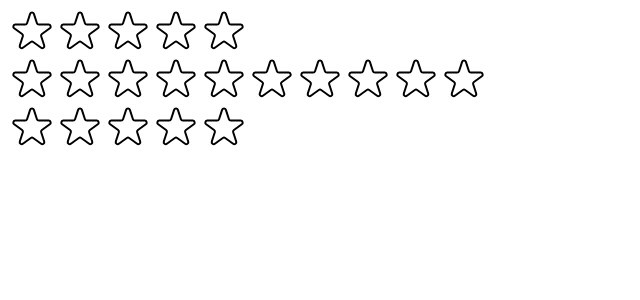
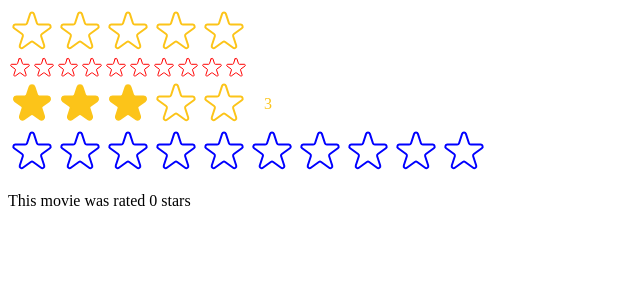
Before and after one commit to SaheliRoy11/myMovieList-react, a React (Create React App) app: page / in a window 1280 px wide. Shown: the top 300 px of the page, without its empty margins (0-640 px from the left). Built offline with nearby package versions, Linux system fonts and the light colour scheme.

Commit message:
Improving reusability of the component with props

```diff
--- a/src/StarRating.js
+++ b/src/StarRating.js
@@ -11,51 +11,74 @@
   display: "flex",
 };
 
-const textStyle = {
-  lineHeight: "1",
-  margin: "0",
-};
+export default function StarRating({
+  maxRating = 5,
 
-export default function StarRating({ maxRating = 5 }) {
-  const [rating, setRating] = useState(0);
+  color = "#fcc419", //define the colour of stars and text
+
+  size = 48, //define the size of stars and text
+
+  className = "", //define specific styles through a class
+
+  messages = [], // an array of messages containing messages which can be displayed instead of rating numbers.Use this prop only if there are elements in the array, also the number of elements should be correct.Example, if we allow a rating between 1 and 5, and there are 3 messages it does not make sense
+
+  defaultRating = 0, // if we want the rating to start off with some default value, if this prop is no provided it starts off normally with 0 rating
+
+  onSetRating//through this function we can give access to rating state.
+}) {
+
+  const [rating, setRating] = useState(defaultRating);
 
   //when the stars are being hovered, it stores the value of the nth star because we need to display a temporary rating and also change the number of full and empty stars,when hovering over any star.
   // Initially, when the page loads there is no tempRating, now suppose we hover over the 3rd star, immediately it should show a rating of 3, next if move to the 5th star, it should show a rating of 5.This value is stored by tempRating state.
   // Or, if we have clicked on the 6th star and give a 6 rating to the movie, but now we decide to rate it 8, we can hover over the 8th star and hence tempRating will show 8, next if we decide to click on 8th star the rating is updated to 8, otherwise if we don't click on any star and don't hover the rating is back to 6.
   const [tempRating, setTempRating] = useState(0);
 
-
   function handleRating(rating) {
     setRating(rating);
+    onSetRating(rating);
   }
 
+  const textStyle = {
+    lineHeight: "1",
+    margin: "0",
+    color: color,
+    size: `${size / 1.5} px`,
+  };
+
   return (
-    <div style={containerStyle}>
+    <div style={containerStyle} className={className}>
       <div style={starContainerStyle}>
         {Array.from({ length: maxRating }, (_, i) => (
           <Star
             key={i}
             //if the stars are hovered, tempRating has some value and hence there should be full stars till the nth star that is being hovered on and the rest should be empty stars.Otherwise if there is no tempRating truthy value it means the stars are not being hovered,that is either there is no rating or some rating is already given.
-            full={tempRating ? tempRating >= i + 1: rating >= i + 1}
+            full={tempRating ? tempRating >= i + 1 : rating >= i + 1}
             onRate={() => handleRating(i + 1)}
             onHoverIn={() => setTempRating(i + 1)}
             onHoverOut={() => setTempRating(0)}
+            color={color}
+            size={size}
           />
         ))}
       </div>
-      <p style={textStyle}>{tempRating || rating || ""}</p>
+      <p style={textStyle}>
+        {messages.length === maxRating
+          ? messages[tempRating ? tempRating - 1 : rating - 1]
+          : tempRating || rating || ""}
+      </p>
     </div>
   );
 }
 
-const starStyle = {
-  height: "48px",
-  width: "48px",
-  display: "block",
-  cursor: "pointer",
-};
+function Star({ onRate, full, onHoverIn, onHoverOut, color, size }) {
+  const starStyle = {
+    height: `${size}px`,
+    width: `${size}px`,
+    display: "block",
+    cursor: "pointer",
+  };
 
-function Star({ onRate, full, onHoverIn, onHoverOut }) {
   return (
     <span
       role="button"
@@ -68,8 +91,8 @@
         <svg
           xmlns="http://www.w3.org/2000/svg"
           viewBox="0 0 20 20"
-          fill="#000"
-          stroke="#000"
+          fill={color}
+          stroke={color}
         >
           <path d="M9.049 2.927c.3-.921 1.603-.921 1.902 0l1.07 3.292a1 1 0 00.95.69h3.462c.969 0 1.371 1.24.588 1.81l-2.8 2.034a1 1 0 00-.364 1.118l1.07 3.292c.3.921-.755 1.688-1.54 1.118l-2.8-2.034a1 1 0 00-1.175 0l-2.8 2.034c-.784.57-1.838-.197-1.539-1.118l1.07-3.292a1 1 0 00-.364-1.118L2.98 8.72c-.783-.57-.38-1.81.588-1.81h3.461a1 1 0 00.951-.69l1.07-3.292z" />
         </svg>
@@ -78,7 +101,7 @@
           xmlns="http://www.w3.org/2000/svg"
           fill="none"
           viewBox="0 0 24 24"
-          stroke="#000"
+          stroke={color}
         >
           <path
             strokeLinecap="round"
--- a/src/index.js
+++ b/src/index.js
@@ -1,15 +1,30 @@
-import React from 'react';
-import ReactDOM from 'react-dom/client';
+import React, { useState } from "react";
+import ReactDOM from "react-dom/client";
 // import './index.css';
 // import App from './App';
-import StarRating from './StarRating';
+import StarRating from "./StarRating";
 
-const root = ReactDOM.createRoot(document.getElementById('root'));
+function Test() {
+  const [movieRating, setMovieRating] = useState(0);
+
+  return (
+    <div>
+      <StarRating color="blue" maxRating={10} onSetRating={setMovieRating}/>
+      <p>This movie was rated {movieRating} stars</p>
+    </div>
+  );
+}
+
+const root = ReactDOM.createRoot(document.getElementById("root"));
 root.render(
   <React.StrictMode>
     {/* <App /> */}
-    <StarRating maxRating={5}/>
-    <StarRating maxRating={10}/>
-    <StarRating />
+    <StarRating
+      maxRating={5}
+      messages={["Terrible", "Bad", "Ok", "Good", "Amazing"]}
+    />
+    <StarRating maxRating={10} size={24} color="red" className="test" />
+    <StarRating defaultRating={3} />
+    <Test />
   </React.StrictMode>
 );
```
